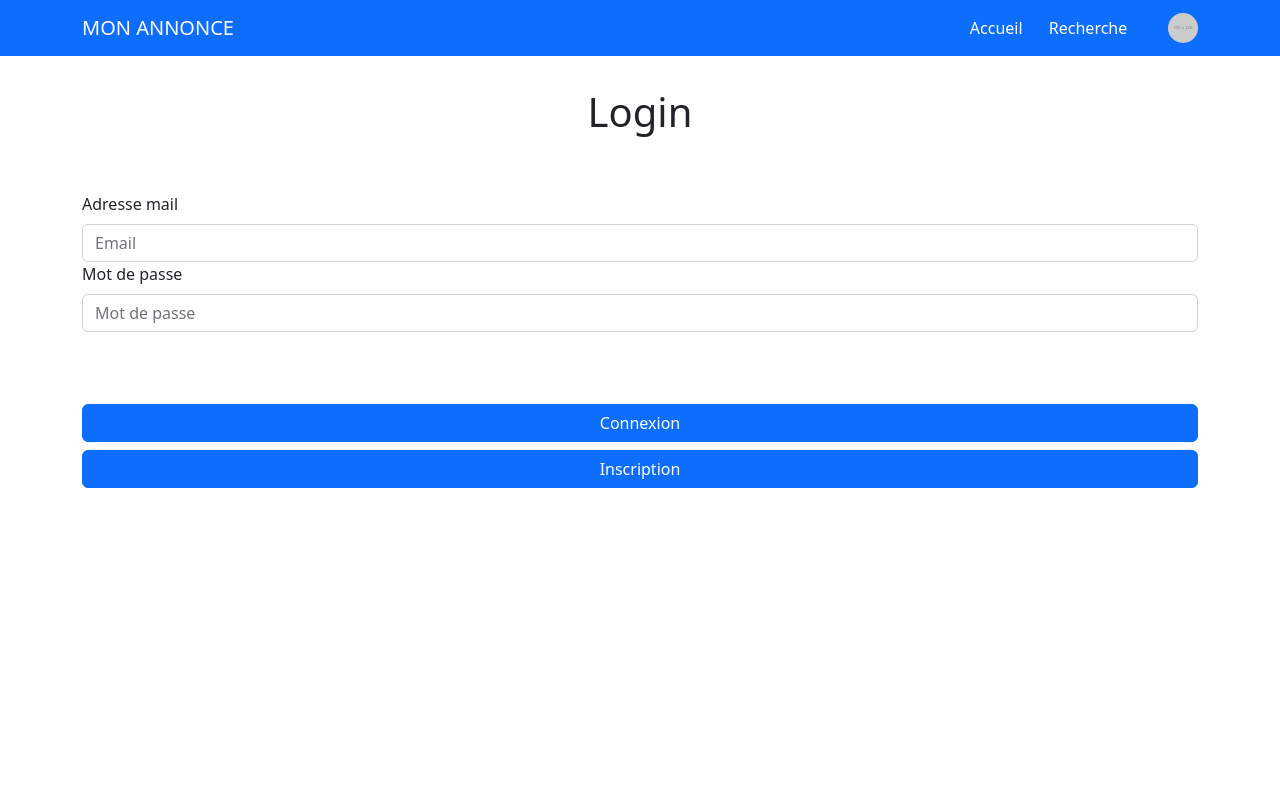
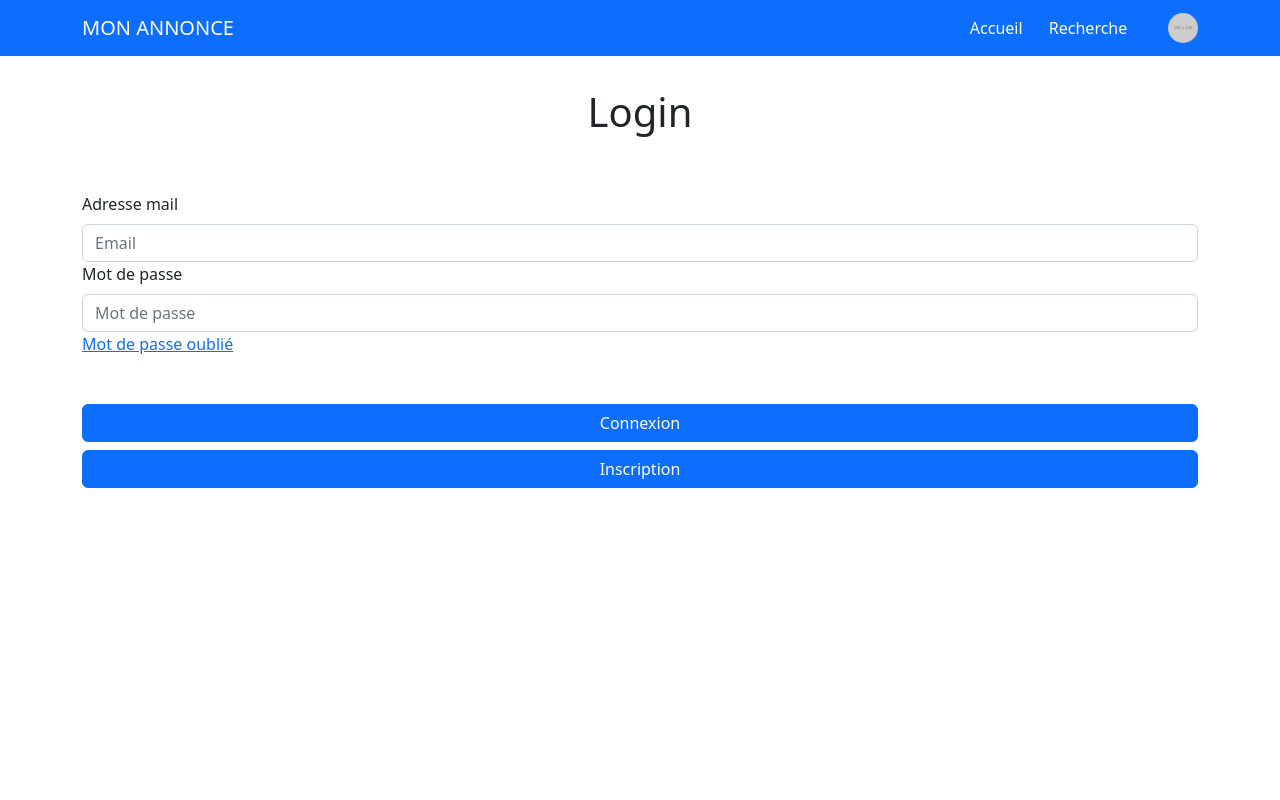
Before and after one commit to Axel-cmd/Mon-Annonce, a React (Create React App) app: page /login in a window 1280 px wide. Shown: the top 800 px of the page. Built offline with nearby package versions, Linux system fonts and the light colour scheme.

Commit message:
login resetpass

```diff
--- a/src/pages/Login.jsx
+++ b/src/pages/Login.jsx
@@ -3,7 +3,6 @@ import { Form, Button, Container, Row } from "react-bootstrap";
 import { useNavigate } from "react-router-dom";
 import FormInput from "../components/FormInput";
 import { useAuth } from "../contexts/auth.context";
-import NavItem from "../components/NavItem";
 
 
 const Login = () => {
@@ -60,7 +59,7 @@ const Login = () => {
                         <p className="mt-2 text-danger">Adresse mail ou mot de passe invalide</p>
                     )}
 
-                    <NavItem url={"/ResetPassword"} className="mt-3" label="Mot de passe oublié" />
+                    <a onClick={() => navigate('/ResetPassword')} className="mt-3" >Mot de passe oublié</a>
                     <Button style={{width: "100%"}} className="mt-5" type="submit">Connexion</Button>
                     <Button style={{width: "100%"}} className="mt-2" onClick={() => navigate('/register')} >Inscription</Button>
                 </Form>
```
